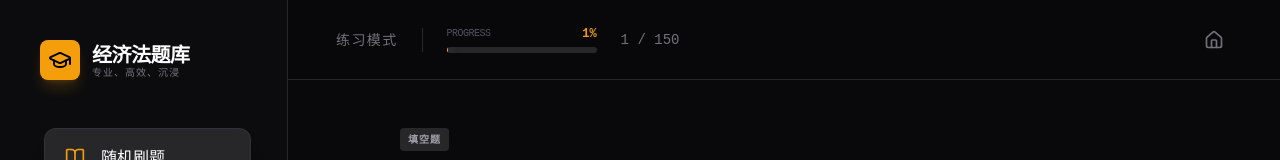
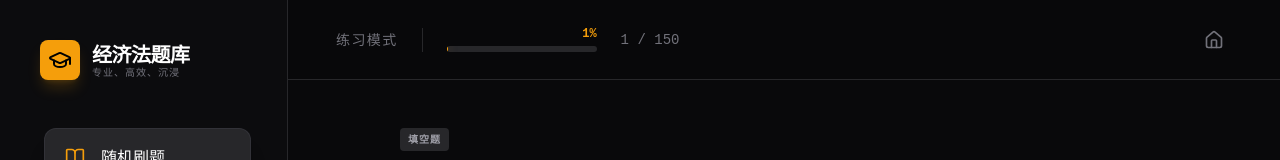
Before and after one commit to duduwangzi/economy, a React (Vite) app: page / in a window 1280 px wide. Both pictures are taken after a click on the button "随机刷题". Shown: the top 160 px of the page. Built offline with nearby package versions, Linux system fonts and the light colour scheme.

Commit message:
Update progress display alignment in App.tsx
Rearranged progress display layout in App component.

```diff
--- a/src/App.tsx
+++ b/src/App.tsx
@@ -556,8 +556,7 @@ export default function App() {
                             <span className="w-px h-6 bg-zinc-800"></span>
                             <div className="flex items-center gap-4 lg:gap-6 shrink-0">
                                 <div className="flex flex-col gap-1.5 justify-center min-w-[100px] lg:min-w-[150px]">
-                                    <div className="flex items-center justify-between">
-                                         <span className="text-[10px] text-zinc-600 font-mono uppercase tracking-tighter">PROGRESS</span>
+                                    <div className="flex items-center justify-end">
                                          <span className="text-xs text-amber-500 font-mono font-bold leading-none">{Math.round(((quizState.currentQuestionIndex + 1) / quizState.questions.length) * 100)}%</span>
                                     </div>
                                     <div className="w-full h-1.5 bg-zinc-800 rounded-full overflow-hidden">
```
